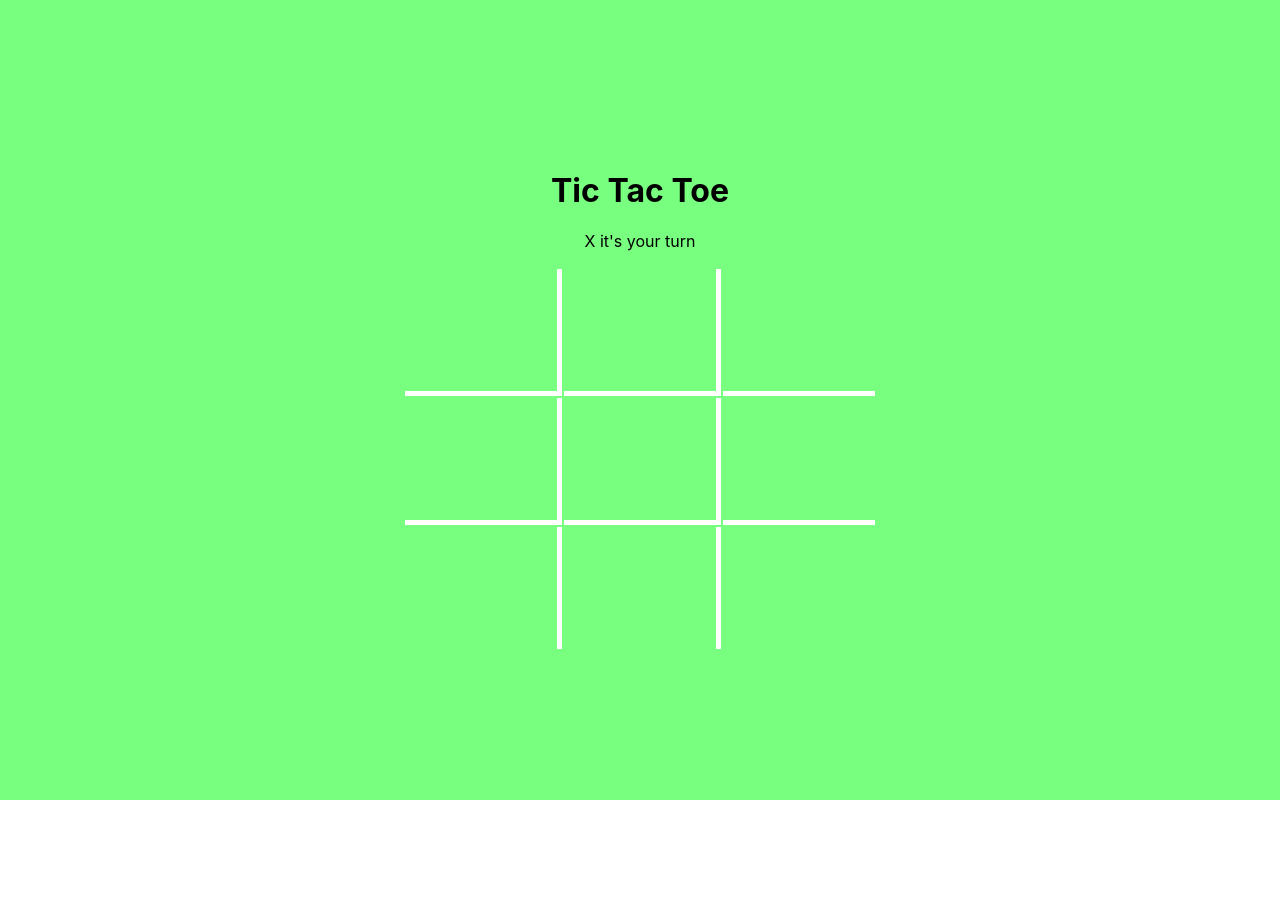
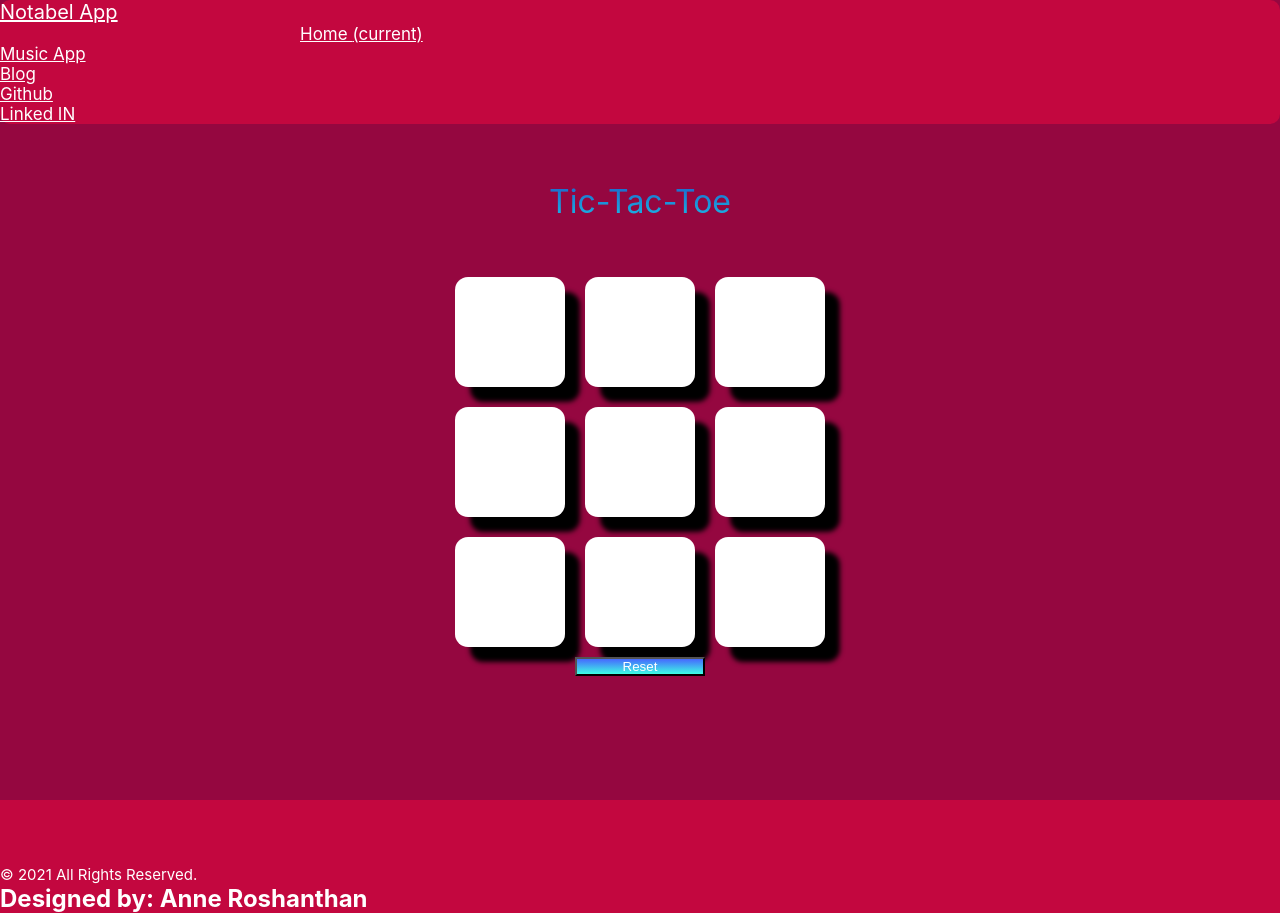
Before and after one commit to AnneRoshanthan/Tik_Tak_Toe, a React (Create React App) app: page / in a window 1280 px wide. Before the commit the page ends 800 px from the top, so only its background shows below. Built offline with nearby package versions, Linux system fonts and the light colour scheme.

Commit message:
tiktaktok

```diff
--- a/src/App.css
+++ b/src/App.css
@@ -1,77 +1,54 @@
-.App {
-  text-align: center;
-  background-color: #79ff7f;
-  height: 100vh;
+* {
+    margin: 0;
+    padding: 0;
+  }
+
+  body {
+    background-color: #950740;
+    overflow-x: hidden;
+  }
+
+  .playground {
     display: flex;
     justify-content: center;
     align-items: center;
+    height: 90vh;
+    width: 100vw;
+    flex-wrap: wrap;
   }
 
-table {
-  margin: 0 auto;
+  .heading {
+    width: 100vw;
+    font-weight: 400;
+    background: -webkit-linear-gradient(rgb(28, 97, 202), rgb(26, 189, 230));
+    -webkit-background-clip: text;
+    -webkit-text-fill-color: transparent;
+    text-align: center;
   }
 
-td {
-  width: 150px;
-  height: 120px;
-  border-right: 5px solid white;
-  border-bottom: 5px solid white;
-}
-
-tr:last-child > td {
-  border-bottom: none;
-}
-
-td:last-child {
-  border-right: none;
-}
-
-.fade-in{
-  font-size: 50px;
-  animation: fadeIn ease-in-out 0.4s;
-}
-
-@keyframes fadeIn{
-  0%{
-    opacity: 0%;
-  }
-  50% {
-    font-size: 120px;
-  }
-  100%{
-    opacity: 100%;
-  }
-}
-
-button{
-  background-color: white;
-  color: #79ff7f;
-  border: none;
-  outline: none;
-  font-size: 20px;
-  padding: 10px 20px;
-  margin-top: 30px;
-  cursor: pointer;
-}
-
-.game-over{
-  animation: fade-game ease-in-out 0.4s;
-  font-size: 30px;
-  font-weight: bold;
-  background-color: #79ff7f;
+  footer {
+    background-color: #c3073f;
+    padding-top: 5%;
+    position: absolute;
+    top: 800px;
+    width: 100%;
     color: white;
   }
 
-@keyframes fade-game{
-  0% {
-    opacity: 0;
+  .right {
+    position: absolute;
+    top: 36%;
+    left: 8%;
+    font-size: 250px;
+    color: rgb(28, 97, 202);
   }
-
-  50%{
-    font-size: large;
+  .left {
+    position: absolute;
+    top: 36%;
+    left: 74%;
+    font-size: 250px;
+    color: rgb(28, 97, 202);
   }
-
-  100% {
-    opacity: 100%;
+  .copy{
+      font-size: 15px;
   }
-}
--- a/src/App.js
+++ b/src/App.js
@@ -1,119 +1,13 @@
+import React from "react";
 import "./App.css";
-import { useState } from "react";
+import Bord from "./Bord";
+import Heading from "./Heading";
 
 function App() {
-  const [playerOne, setplayerOne] = useState("X");
-  const [playerTwo, setplayerTwo] = useState("O");
-  const [gameOver, setgameOver] = useState(false);
-  const [currentplayer, setcurrentplayer] = useState(playerOne);
-  const [plays, setplays] = useState(1);
-  const [draw, setdraw] = useState(false);
-  const [result, setResult] = useState([
-    ["", "", ""],
-    ["", "", ""],
-    ["", "", ""],
-  ]);
-
-  function checkResult() {
-    setplays(plays + 1);
-    if (checkVertical() || checkHorizontal() || checkDiagonal()) {
-      setgameOver(true);
-      return;
-    }
-    setcurrentplayer(currentplayer === playerOne ? playerTwo : playerOne);
-
-    if (plays >= 9) {
-      setgameOver(true);
-      setdraw(true);
-      return;
-    }
-  }
-
-  function checkVertical() {
-    for (let i = 0; i < 3; i++) {
-      const arr = [result[0][i], result[1][i], result[2][i]];
-      const uniques = Array.from(new Set(arr));
-      if (uniques.length === 1 && uniques[0]) {
-        return(true);
-      }
-    }
-  }
-
-  function checkHorizontal() {
-    for (let i = 0; i < 3; i++) {
-      const arr = [...result[i]];
-      const uniques = Array.from(new Set(arr));
-      if (uniques.length === 1 && uniques[0]) {
-        return(true);
-      }
-    }
-  }
-
-  function checkDiagonal() {
-    const diagLeft = [result[0][0], result[1][1], result[2][2]];
-    const diagRight = [result[0][2], result[1][1], result[2][0]];
-
-    const uniqueLeft = Array.from(new Set(diagLeft));
-    const uniqueRight = Array.from(new Set(diagRight));
-
-    if (
-      (uniqueLeft.length === 1 && uniqueLeft[0]) ||
-      (uniqueRight.length === 1 && uniqueRight[0])
-    ) {
-      return(true);
-    }
-  }
-  function restart() {
-    window.location.reload();
-  }
-
-  function handlePlay(e) {
-    const element = e.target;
-    if (!element.innerHTML && !gameOver) {
-      const span = document.createElement("span");
-      span.classList.add("fade-in");
-      span.innerHTML = currentplayer;
-
-      const col = element.getAttribute("data-col");
-      const row = element.parentElement.getAttribute("data-row");
-      const tempArr = [...result];
-      tempArr[row - 1][col - 1] = currentplayer;
-      setResult(tempArr);
-      element.appendChild(span);
-
-      checkResult();
-    }
-  }
   return (
-    <div className="App">
-      <div className="inner-container">
-        <h1>Tic Tac Toe</h1>
-        <p>{!gameOver && `${currentplayer} it's your turn`} </p>
-        {gameOver && (
-          <h2 className="game-over">
-            Game Over!{" "}
-            {draw ? " It's a draw" : `${currentplayer} is the winner!`}
-          </h2>
-        )}
-        <table>
-          <tr data-row="1">
-            <td data-col="1" onClick={handlePlay}></td>
-            <td data-col="2" onClick={handlePlay}></td>
-            <td data-col="3" onClick={handlePlay}></td>
-          </tr>
-          <tr data-row="2">
-            <td data-col="1" onClick={handlePlay}></td>
-            <td data-col="2" onClick={handlePlay}></td>
-            <td data-col="3" onClick={handlePlay}></td>
-          </tr>
-          <tr data-row="3">
-            <td data-col="1" onClick={handlePlay}></td>
-            <td data-col="2" onClick={handlePlay}></td>
-            <td data-col="3" onClick={handlePlay}></td>
-          </tr>
-        </table>
-        {gameOver && <button className="restart-btn" onClick={restart}>Restart</button>}
-      </div>
+    <div className="playground">
+      <Heading />
+      <Bord />
     </div>
   );
 }
--- /dev/null
+++ b/src/Board.css
@@ -0,0 +1,33 @@
+.Board {
+  display: flex;
+  flex-wrap: wrap;
+  width: 400px;
+  height: 500px;
+  justify-content: center;
+  align-content: center;
+}
+
+
+.winMessage {
+  width: 400px;
+  text-align: center;
+  font-weight: 600;
+}
+
+.blueSign {
+  background: -webkit-linear-gradient(rgb(36, 213, 247), rgb(111, 36, 243));
+  -webkit-background-clip: text;
+  -webkit-text-fill-color: transparent;
+}
+
+.redSign {
+  background: -webkit-linear-gradient(rgb(255, 175, 179), rgb(255, 61, 157));
+  -webkit-background-clip: text;
+  -webkit-text-fill-color: transparent;
+}
+
+.reset-btn {
+  width: 130px;
+  color: white;
+  background-image: linear-gradient(rgb(70, 104, 255), rgb(61, 253, 227));
+}
--- /dev/null
+++ b/src/Bord.js
@@ -0,0 +1,100 @@
+import React, { useState, useEffect } from "react";
+import Card from "./Card";
+import "./Board.css";
+
+
+const Bord = () => {
+  const defaultBoard = [" ", " ", " ", " ", " ", " ", " ", " ", " "];
+  const [values, togglevalues] = useState(defaultBoard);
+  const [turn, changeTurn] = useState(true);
+  const [disable, toggledisable] = useState(false);
+  const [winmessage, setmessage] = useState("");
+
+  const win = (i) => {
+    let char = turn ? "X" : "O";
+    // vertical check
+    if (
+      values[i] === char &&
+      values[(i + 3) % 9] === char &&
+      values[(i + 6) % 9] === char
+    ) {
+      return true;
+    }
+    // horizontal check
+    let weight = i > 2 ? 3 : 0;
+    weight = i > 5 ? 6 : weight;
+    if (
+      values[(i % 3) + weight] === char &&
+      values[((i + 1) % 3) + weight] === char &&
+      values[((i + 2) % 3) + weight] === char
+    ) {
+      return true;
+    }
+    // diagonal check
+    if (values[0] === char && values[4] === char && values[8] === char) {
+      return true;
+    }
+    if (values[2] === char && values[4] === char && values[6] === char) {
+      return true;
+    }
+    return false;
+  };
+
+  const onClickCard = (i) => {
+    if (disable) {
+      return;
+    }
+    let data = values;
+    if (turn && values[i] === " ") {
+      data[i] = "X";
+    } else if (values[i] === " ") {
+      data[i] = "O";
+    } else {
+      return;
+    }
+    togglevalues(data);
+    changeTurn(!turn);
+    if (!values.includes(" ")) {
+      setmessage(`Match is Draw`);
+    }
+    if (win(i)) {
+      toggledisable(true);
+      setmessage(`${turn ? "X" : "O"} Wins`);
+    }
+  };
+
+  const resetHandler = () => {
+    toggledisable(false);
+    togglevalues(defaultBoard);
+    setmessage("");
+  };
+
+  return (
+      <div >
+    <div className="Board">
+      {values.map((val, i) => (
+        <span
+          key={i}
+          onClick={() => {
+            onClickCard(i);
+          }}
+        >
+          <Card character={val} />
+        </span>
+      ))}
+      <h1 className={!turn ? "blueSign winMessage" : "redSign winMessage"}>
+        {winmessage}
+      </h1>
+
+      <button onClick={resetHandler} className="btn reset-btn mt-4">
+        Reset
+      </button>
+</div>
+
+
+
+    </div>
+  );
+};
+
+export default Bord;
--- /dev/null
+++ b/src/Card.css
@@ -0,0 +1,23 @@
+.card {
+  margin: 10px 10px;
+  background-color: white;
+  border-radius: 13px;
+  height: 110px;
+  width: 110px;
+  /* box-shadow: 3px 6px 18px rgb(228, 228, 228); */
+  box-shadow: 15px 15px 5px #000;
+
+  border: rgb(238, 238, 238);
+  text-align: center;
+  justify-content: center;
+  font-size: 26px;
+  color: skyblue;
+}
+
+.blueSign {
+  font-weight: 200;
+}
+
+.redSign {
+  font-weight: 200;
+}
--- /dev/null
+++ b/src/Card.js
@@ -0,0 +1,15 @@
+import React from "react";
+import "./Card.css";
+
+
+function Card(props) {
+  return (
+    <div className="card">
+      <h1 className={props.character === "O" ? "redSign" : "blueSign"}>
+        {props.character}
+      </h1>
+    </div>
+  );
+}
+
+export default Card;
--- /dev/null
+++ b/src/Heading.js
@@ -0,0 +1,48 @@
+import React from "react";
+import Footer from "./footer";
+
+function Heading(props) {
+  return (
+      <div>
+    <div>
+
+
+    <nav class="navbar navbar-expand-md navbar-light fixed-top" style={{backgroundColor: "#c3073f", borderRadius: "10px"}}>
+        <a class="navbar-brand center" href="#" style={{color:"white",fontSize:"20px"}}>Notabel App</a>
+
+        <div class="collapse navbar-collapse">
+          <ul class="navbar-nav" >
+            <li class="nav-item active">
+              <a class="nav-link" style={{color: "white", marginLeft: "300px",fontSize:"17px"}} href="#">Home <span class="sr-only">(current)</span></a>
+            </li>
+            <li class="nav-item">
+              <a class="nav-link" style={{color: "white",fontSize:"17px"}} href="https://anneroshanthan.github.io/Soundcloudmusic/" target="blank">Music App</a>
+            </li>
+
+
+            <li class="nav-item" ><a class="nav-link js-scroll-trigger" style={{color: "white",fontSize:"17px"}} href="https://ukilifexercise.blogspot.com/">Blog</a></li>
+            <li class="nav-item" ><a class="nav-link js-scroll-trigger" style={{color: "white",fontSize:"17px"}} href="https://anneroshanthan.github.io/">Github</a></li>
+            <li class="nav-item" ><a class="nav-link js-scroll-trigger" style={{color: "white",fontSize:"17px"}} href="https://www.linkedin.com/in/anne-roshanthan-05113a210/">Linked IN</a></li>
+
+
+          </ul>
+        </div>
+      </nav>
+
+      <br />
+
+      <i class="fas fa-hand-point-right right"></i>
+      <i class="fas fa-hand-point-left left"></i>
+      <h1 className="display-3 heading"   style={{overflow:"hidden",marginTop:"3%"}}>Tic-Tac-Toe</h1>
+
+
+
+    </div>
+
+<Footer/>
+
+    </div>
+  );
+}
+
+export default Heading;
--- /dev/null
+++ b/src/footer.js
@@ -0,0 +1,19 @@
+import React from "react";
+
+
+function Footer(){
+    return(
+        <div>
+      <footer className="py-5">
+      <div className="container">
+      <div className="small text-center">
+          <span className="copy">&copy; 2021 All Rights Reserved.</span>
+       <h2>Designed by: Anne Roshanthan</h2>
+      </div>
+  </div>
+  </footer>
+  </div>
+
+    )}
+
+export default Footer;
--- a/src/index.js
+++ b/src/index.js
@@ -11,7 +11,5 @@ ReactDOM.render(
   document.getElementById('root')
 );
 
-// If you want to start measuring performance in your app, pass a function
-// to log results (for example: reportWebVitals(console.log))
-// or send to an analytics endpoint. Learn more: https://bit.ly/CRA-vitals
+
 reportWebVitals();
```
Lines whose indentation alone changed are shown as unchanged.
